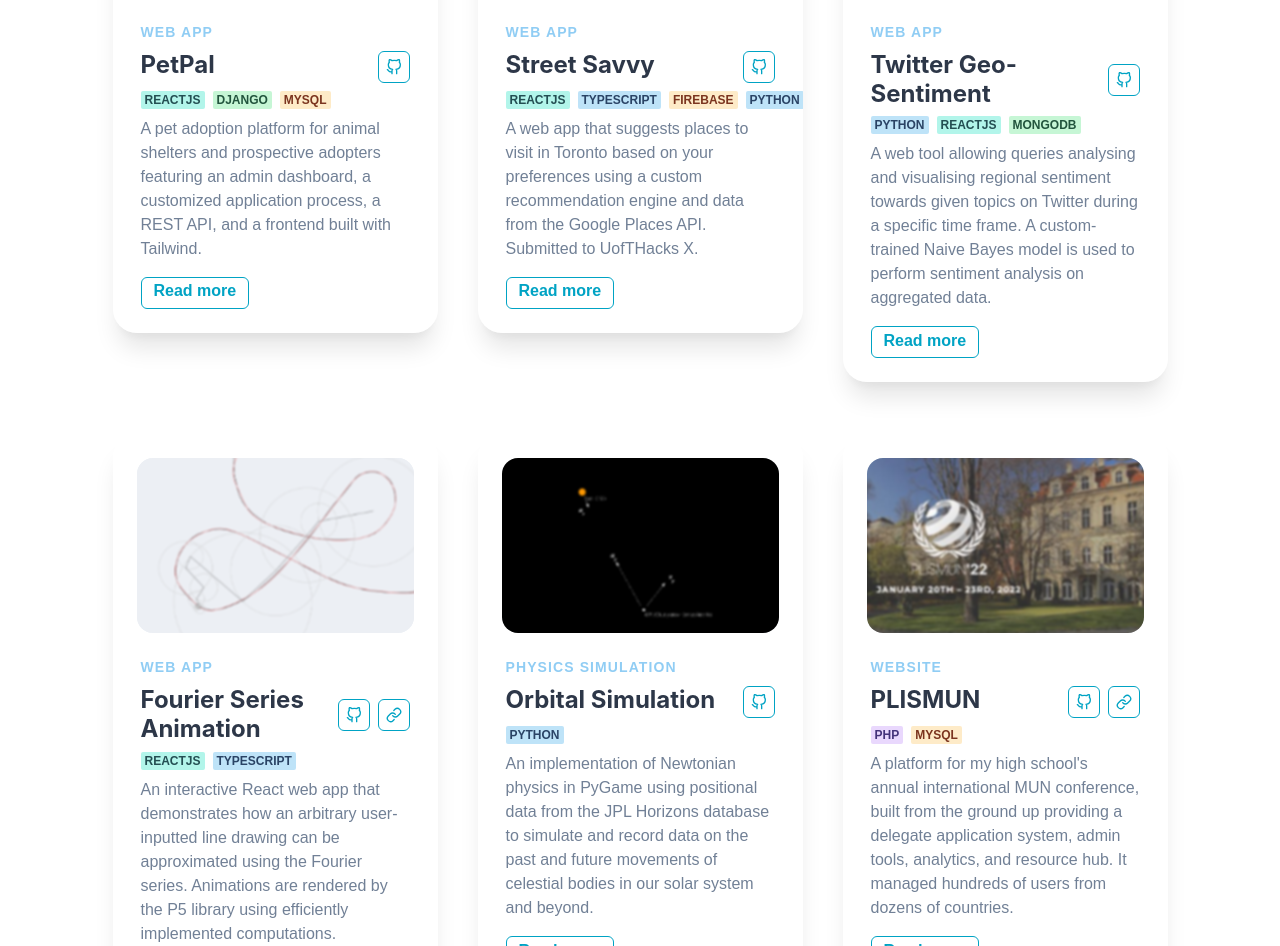
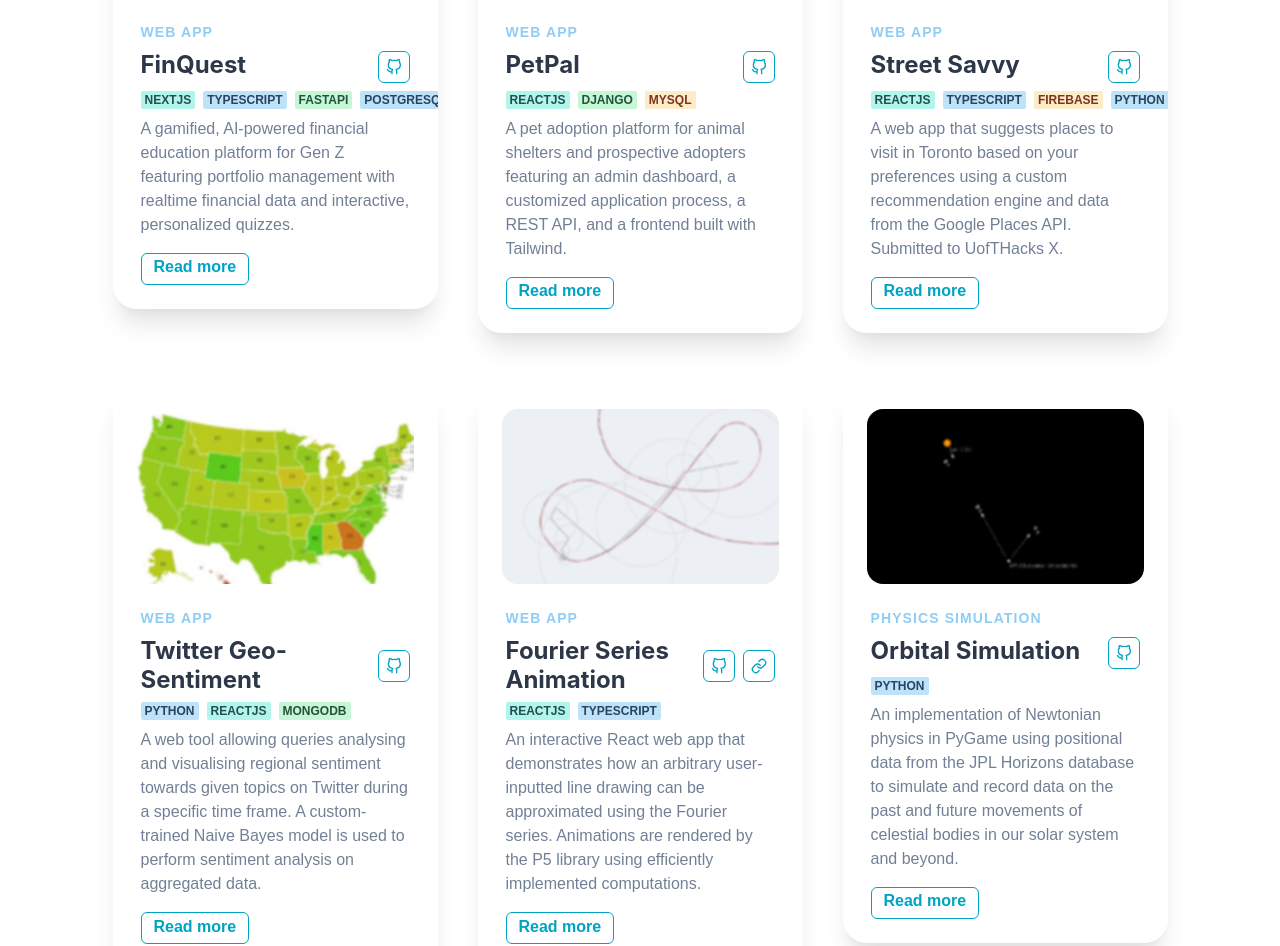
Before and after one commit to jasonfyw/jasonfyw.github.io, a React (Create React App) app: page / in a window 1280 px wide. Shown: the part 2946-3892 px from the top of the page. Built offline with nearby package versions, Linux system fonts and the light colour scheme; a web font is replaced by a local one.

Commit message:
Audit projects (#117)
* add: finquest and remove old projects

* add: postgresql badge

* refactor: organise badges

```diff
--- a/src/components/Projects/TechBadges.tsx
+++ b/src/components/Projects/TechBadges.tsx
@@ -1,45 +1,73 @@
 import { Badge } from '@chakra-ui/react'
+
+/**
+ * JavaScript/TypeScript
+ */
 
 export const ReactBadge = () => {
     return <Badge colorScheme={'teal'}>ReactJS</Badge>
 }
 
+export const NextBadge = () => {
+    return <Badge colorScheme={'teal'}>NextJS</Badge>
+}
+
+export const NodeBadge = () => {
+    return <Badge colorScheme={'green'}>NodeJS</Badge>
+}
+
+export const TypescriptBadge = () => {
+    return <Badge colorScheme={'blue'}>Typescript</Badge>
+}
+
+/**
+ * Python
+ */
+
 export const PythonBadge = () => {
     return <Badge colorScheme={'blue'}>Python</Badge>
+}
+
+export const FastAPIBadge = () => {
+    return <Badge colorScheme={'green'}>FastAPI</Badge>
+}
+
+export const DjangoBadge = () => {
+    return <Badge colorScheme={'green'}>Django</Badge>
+}
+
+/**
+ * Databases
+ */
+
+export const MySQLBadge = () => {
+    return <Badge colorScheme={'orange'}>MySQL</Badge>
+}
+
+export const PostgreSQLBadge = () => {
+    return <Badge colorScheme={'blue'}>PostgreSQL</Badge>
 }
 
 export const PHPBadge = () => {
     return <Badge colorScheme={'purple'}>PHP</Badge>
 }
 
-export const JavaBadge = () => {
-    return <Badge colorScheme={'red'}>Java</Badge>
-}
-
-export const MySQLBadge = () => {
-    return <Badge colorScheme={'orange'}>MySQL</Badge>
+export const FirebaseBadge = () => {
+    return <Badge colorScheme={'orange'}>Firebase</Badge>
 }
 
 export const MongoBadge = () => {
     return <Badge colorScheme={'green'}>MongoDB</Badge>
 }
 
-export const NodeBadge = () => {
-    return <Badge colorScheme={'green'}>NodeJS</Badge>
-}
+/**
+ * Other languages/technologies
+ */
 
-export const FirebaseBadge = () => {
-    return <Badge colorScheme={'orange'}>Firebase</Badge>
+export const JavaBadge = () => {
+    return <Badge colorScheme={'red'}>Java</Badge>
 }
 
 export const AssemblyBadge = () => {
     return <Badge colorScheme={'orange'}>Assembly</Badge>
 }
-
-export const DjangoBadge = () => {
-    return <Badge colorScheme={'green'}>Django</Badge>
-}
-
-export const TypescriptBadge = () => {
-    return <Badge colorScheme={'blue'}>Typescript</Badge>
-}
--- a/src/data/projectData.tsx
+++ b/src/data/projectData.tsx
@@ -1,20 +1,37 @@
 import {
     FirebaseBadge,
-    JavaBadge,
     MongoBadge,
     MySQLBadge,
-    NodeBadge,
-    PHPBadge,
     PythonBadge,
     ReactBadge,
     AssemblyBadge,
     DjangoBadge,
     TypescriptBadge,
+    NextBadge,
+    FastAPIBadge,
+    PostgreSQLBadge,
 } from '../components/Projects/TechBadges'
 import { FiGithub, FiLink } from 'react-icons/fi'
 import { ProjectT } from './types'
 
 export const projectData: ProjectT[] = [
+    {
+        name: 'FinQuest',
+        id: 'finquest',
+        type: 'Web app',
+        tagline: 'A financial education platform for Gen Z',
+        tags: [<NextBadge />, <TypescriptBadge />, <FastAPIBadge />, <PostgreSQLBadge />],
+        imageSrc: '/finquest.png',
+        description:
+            'A gamified, AI-powered financial education platform for Gen Z featuring portfolio management with realtime financial data and interactive, personalized quizzes.',
+        links: [
+            {
+                link: 'https://github.com/dcsil/FinQuest',
+                icon: <FiGithub />,
+            },
+        ],
+        headerLink: 'https://github.com/dcsil/FinQuest',
+    },
     {
         name: 'PetPal',
         id: 'petpal',
@@ -26,11 +43,11 @@ export const projectData: ProjectT[] = [
             'A pet adoption platform for animal shelters and prospective adopters featuring an admin dashboard, a customized application process, a REST API, and a frontend built with Tailwind.',
         links: [
             {
-                link: 'https://github.com/leowrites/PetPal',
+                link: 'https://github.com/leowrites/PetPal/tree/main/P3',
                 icon: <FiGithub />,
             },
         ],
-        headerLink: 'https://github.com/leowrites/PetPal',
+        headerLink: 'https://github.com/leowrites/PetPal/tree/main/P3',
     },
     {
         name: 'Street Savvy',
@@ -111,27 +128,27 @@ export const projectData: ProjectT[] = [
         ],
         headerLink: 'https://github.com/jasonfyw/orbital-sim',
     },
-    {
-        name: 'PLISMUN',
-        id: 'plismun',
-        type: 'Website',
-        tagline: 'The official website for PLISMUN',
-        tags: [<PHPBadge />, <MySQLBadge />],
-        imageSrc: '/plismun.jpg',
-        description:
-            "A platform for my high school's annual international MUN conference, built from the ground up providing a delegate application system, admin tools, analytics, and resource hub. It managed hundreds of users from dozens of countries.",
-        links: [
-            {
-                link: 'https://github.com/jasonfyw/plismun',
-                icon: <FiGithub />,
-            },
-            {
-                link: 'https://plismun.com',
-                icon: <FiLink />,
-            },
-        ],
-        headerLink: 'https://plismun.com',
-    },
+    // {
+    //     name: 'PLISMUN',
+    //     id: 'plismun',
+    //     type: 'Website',
+    //     tagline: 'The official website for PLISMUN',
+    //     tags: [<PHPBadge />, <MySQLBadge />],
+    //     imageSrc: '/plismun.jpg',
+    //     description:
+    //         "A platform for my high school's annual international MUN conference, built from the ground up providing a delegate application system, admin tools, analytics, and resource hub. It managed hundreds of users from dozens of countries.",
+    //     links: [
+    //         {
+    //             link: 'https://github.com/jasonfyw/plismun',
+    //             icon: <FiGithub />,
+    //         },
+    //         {
+    //             link: 'https://plismun.com',
+    //             icon: <FiLink />,
+    //         },
+    //     ],
+    //     headerLink: 'https://plismun.com',
+    // },
     {
         name: 'Photography Portfolio',
         id: 'photography-portfolio',
@@ -148,50 +165,50 @@ export const projectData: ProjectT[] = [
             },
         ],
     },
-    {
-        name: 'Linky',
-        id: 'linky',
-        type: 'Web app',
-        tagline: 'A modern, lightweight link shortener',
-        tags: [
-            <ReactBadge />,
-            <TypescriptBadge />,
-            <NodeBadge />,
-            <MongoBadge />,
-        ],
-        imageSrc: '/linky.png',
-        description:
-            'A lightweight and simple to use link shortener web app with a NodeJS REST API and a frontend built with ChakraUI. Features additional functions like QR codes and alternative URL formats.',
-        links: [
-            {
-                link: 'https://github.com/jasonfyw/linky',
-                icon: <FiGithub />,
-            },
-            {
-                link: 'https://lnky.to',
-                icon: <FiLink />,
-            },
-        ],
-        headerLink: 'https://lnky.to',
-    },
-    {
-        name: 'Blogging Application',
-        id: 'blogging-app',
-        type: 'Web app',
-        tagline:
-            'Java blogging application built using CLEAN architecture and SOLID principles',
-        tags: [<JavaBadge />],
-        imageSrc: '/blogging-app.jpg',
-        description:
-            'Our group project for CSC207 - a blogging website where users can post text content and follow other accounts. Designed and built according to CLEAN architecture and SOLID principles.',
-        links: [
-            {
-                link: 'https://github.com/jasonfyw/csc207-blogging-app',
-                icon: <FiGithub />,
-            },
-        ],
-        headerLink: 'https://github.com/jasonfyw/csc207-blogging-app',
-    },
+    // {
+    //     name: 'Linky',
+    //     id: 'linky',
+    //     type: 'Web app',
+    //     tagline: 'A modern, lightweight link shortener',
+    //     tags: [
+    //         <ReactBadge />,
+    //         <TypescriptBadge />,
+    //         <NodeBadge />,
+    //         <MongoBadge />,
+    //     ],
+    //     imageSrc: '/linky.png',
+    //     description:
+    //         'A lightweight and simple to use link shortener web app with a NodeJS REST API and a frontend built with ChakraUI. Features additional functions like QR codes and alternative URL formats.',
+    //     links: [
+    //         {
+    //             link: 'https://github.com/jasonfyw/linky',
+    //             icon: <FiGithub />,
+    //         },
+    //         {
+    //             link: 'https://lnky.to',
+    //             icon: <FiLink />,
+    //         },
+    //     ],
+    //     headerLink: 'https://lnky.to',
+    // },
+    // {
+    //     name: 'Blogging Application',
+    //     id: 'blogging-app',
+    //     type: 'Web app',
+    //     tagline:
+    //         'Java blogging application built using CLEAN architecture and SOLID principles',
+    //     tags: [<JavaBadge />],
+    //     imageSrc: '/blogging-app.jpg',
+    //     description:
+    //         'Our group project for CSC207 - a blogging website where users can post text content and follow other accounts. Designed and built according to CLEAN architecture and SOLID principles.',
+    //     links: [
+    //         {
+    //             link: 'https://github.com/jasonfyw/csc207-blogging-app',
+    //             icon: <FiGithub />,
+    //         },
+    //     ],
+    //     headerLink: 'https://github.com/jasonfyw/csc207-blogging-app',
+    // },
     {
         name: 'Breakout in MIPS',
         id: 'breakout-asm',
--- /dev/null
+++ b/src/data/projectWriteups/finquest.md
@@ -0,0 +1,22 @@
+FinQuest is a financial education platform for digitally native Gen Zers to learn about investing and personal finance to build long-term wealth targeted to their goals.
+
+It provides a portfolio management system with realtime financial data, AI-powered learning paths with interactive lessons and quizzes, along with gamified systems to incentivize repeated learning and engagement.
+
+## Tech stack
+
+### Frontend
+
+-   **NextJS** with Typescript and Mantine UI
+
+### Backend
+
+-   **FastAPI** with Python
+-   **PostgreSQL** for storing user profiles and portfolio data
+-   **SQLAlchemy** for database interactions
+
+### Resources
+
+-   **Yahoo Finance API** for realtime financial data
+-   **Google Gemini API** for AI-powered learning paths and quizzes
+
+![image](https://github.com/dcsil/FinQuest/blob/master/architecture/diagram.png?raw=true)
```
Also changed, not shown: public/finquest.png (added).
